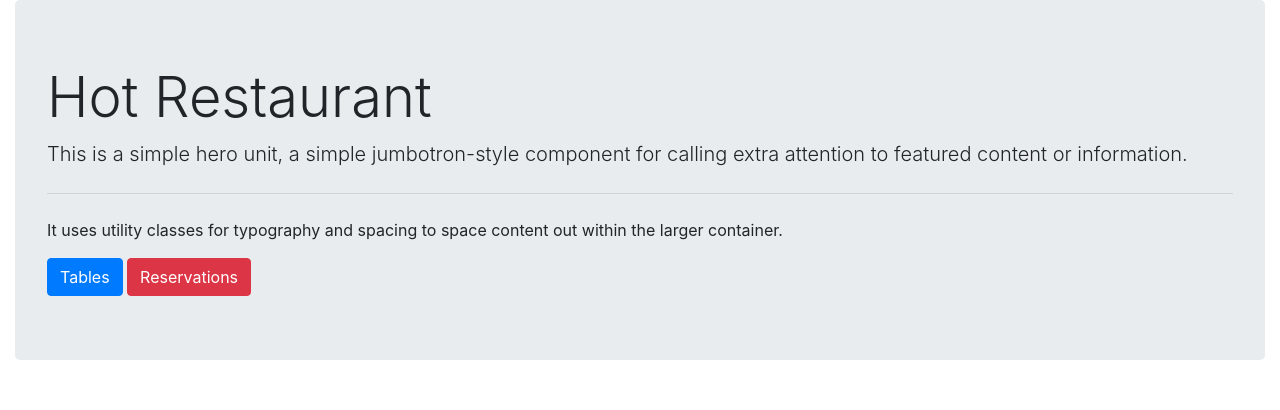
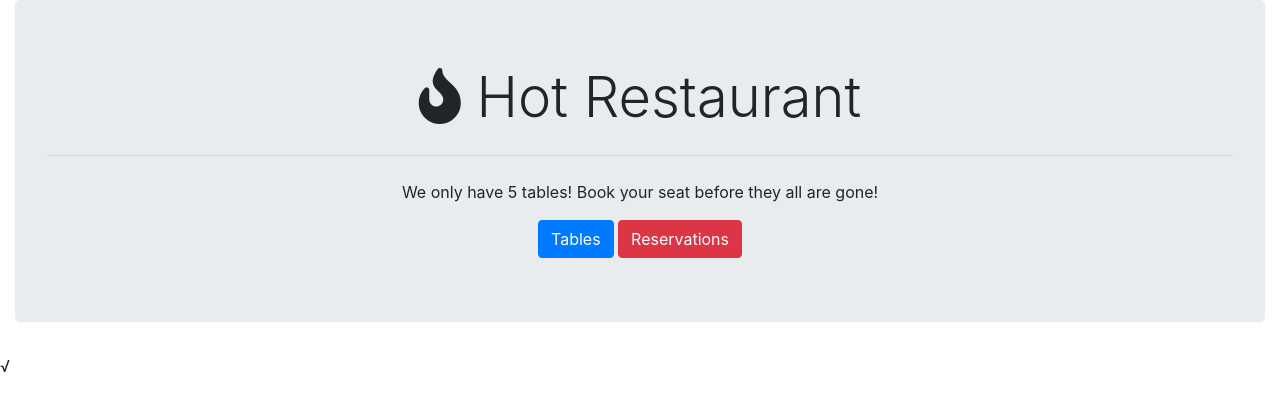
Before and after one commit to mollymccollumwx/hot-restaurant, a website: page views/index.html in a window 1280 px wide. Drawn offline with nearby package versions, Linux system fonts and the light colour scheme.

Commit message:
updated home page index.html

```diff
--- a/index.html
+++ b/views/index.html
@@ -31,22 +31,18 @@
   </head>
   <body>
     <div class="container-fluid">
-      <div class="jumbotron">
-        <h1 class="display-4">Hot Restaurant</h1>
-        <p class="lead">
-          This is a simple hero unit, a simple jumbotron-style component for
-          calling extra attention to featured content or information.
-        </p>
+      <div class="jumbotron text-center">
+        <h1 class="display-4"><i class="fas fa-fire"></i> Hot Restaurant</h1>
+
         <hr class="my-4" />
         <p>
-          It uses utility classes for typography and spacing to space content
-          out within the larger container.
+          We only have 5 tables! Book your seat before they all are gone!
         </p>
         <a href="/tables" class="btn btn-primary">Tables</a>
         <a href="/reservations" class="btn btn-danger">Reservations</a>
       </div>
     </div>
-
+√
     <script src="" async defer></script>
   </body>
 </html>
```
